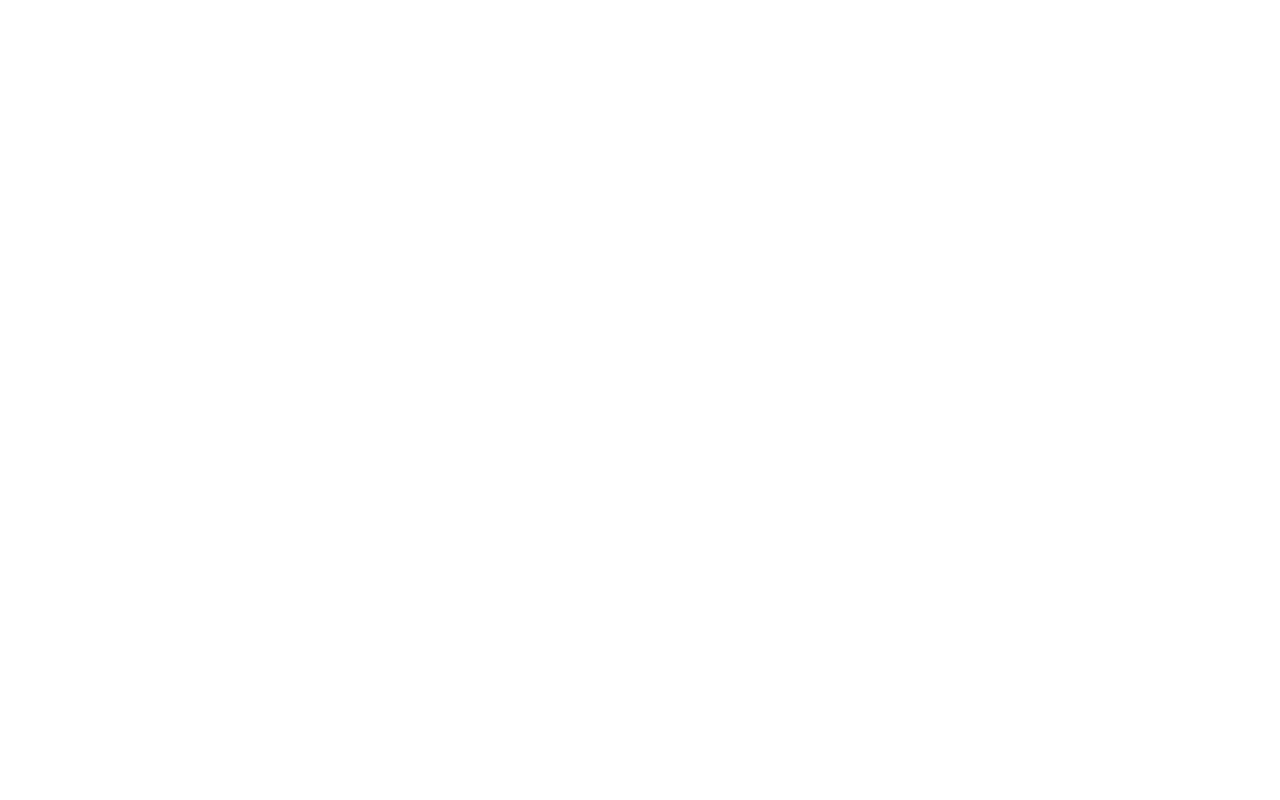
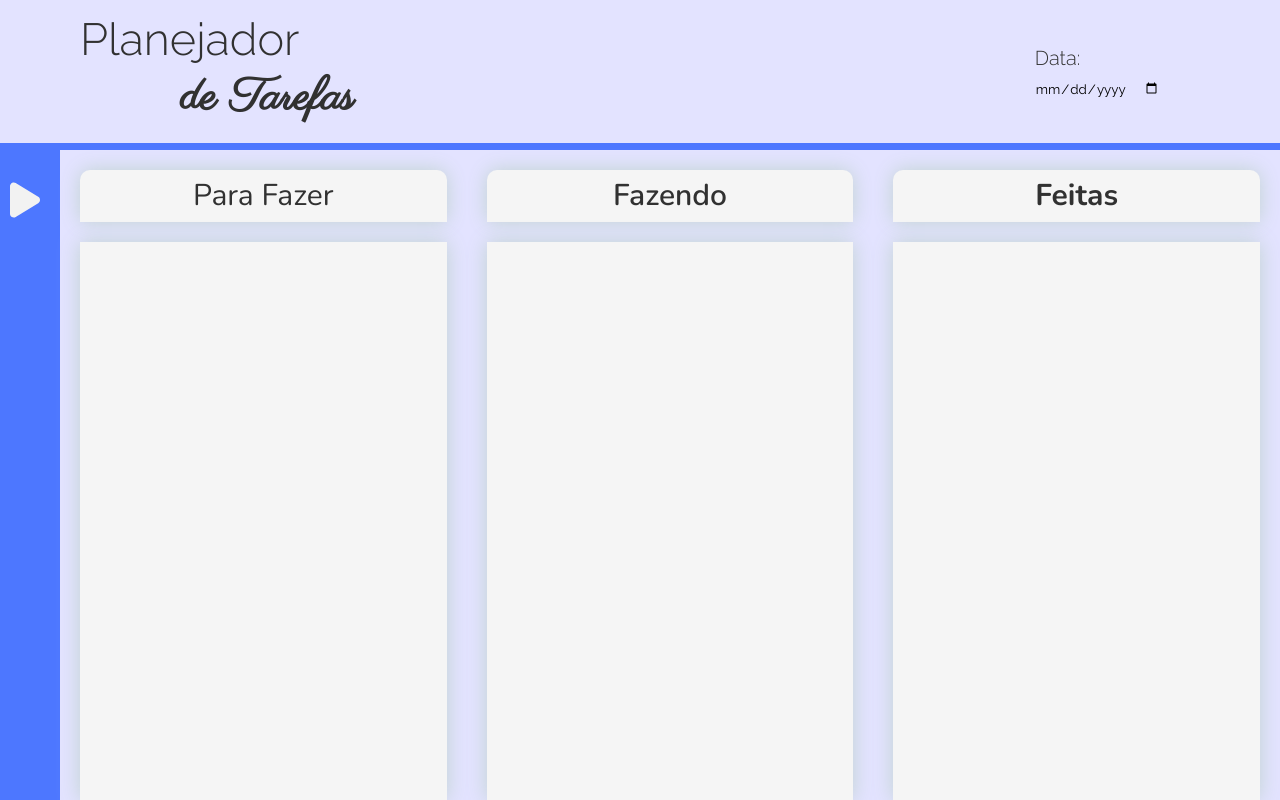
Before and after one commit to DanielFirme/planner, a plain HTML site: page public/index.html in a window 1280 px wide. Drawn offline with nearby package versions, Linux system fonts and the light colour scheme.

Commit message:
inicial project version

```diff
--- a/public/assets/css/style.css
+++ b/public/assets/css/style.css
@@ -0,0 +1,105 @@
+* {
+    margin: 0;
+    padding: 0;
+    box-sizing: border-box;
+}
+
+:root {
+    --header-height: 150px;
+}
+
+header {
+    display: flex;
+    justify-content: space-between;
+    padding: 10px 80px;
+    background-color: rgb(227, 227, 255);
+    border-bottom: 7px solid rgb(77, 119, 255);
+    align-items: center;
+    height: var(--header-height);
+
+}
+
+.logo--1 {
+    font-family: 'Raleway', sans-serif;
+    font-weight: 300;
+    font-size: 45px;
+    color: #313131;
+}
+
+.logo--2 {
+    font-family: 'Parisienne', cursive;
+    font-weight: 600;
+    font-size: 45px;
+    padding-left: 100px;
+    line-height: 65px;
+    color: #313131;
+}
+
+header h2 {
+    font-family: 'Raleway', sans-serif;
+    font-weight: 300;
+    font-size: 20px;
+    color: #313131;
+}
+
+.date input {
+    border: none;
+    background-color: transparent;
+    font-family: 'Raleway', sans-serif;
+    margin-right: 40px;
+    margin-top: 10px;
+}
+
+.container {
+    display: flex;
+    background-color: rgb(227, 227, 255);
+    height: calc(100vh - var(--header-height));
+
+}
+
+aside {
+    background-color: rgb(77, 119, 255);
+}
+
+.menu--button {
+    margin-top: 30px;
+    margin-right: 20px;
+    margin-left: 10px;
+    height: 40px;
+    width: auto;
+    fill: #f2f2f2;
+}
+
+main {
+    display: grid;
+    grid-template-columns: repeat(3, 1fr);
+    width: 100%;
+}
+
+.task--box {
+    display: flex;
+    flex-direction: column;
+    color: #313131;
+}
+
+.task--box--title {
+    font-family: 'Nunito', sans-serif;
+    font-size: 30px;
+    background-color: #f5f5f5;
+    margin: 20px 20px;
+    height: 60px;
+    border-top-left-radius: 10px;
+    border-top-right-radius: 10px;
+    display: flex;
+    align-items: center;
+    justify-content: center;
+    box-shadow: 0px 0px 20px #c0d3d0;
+
+}
+
+.task--box--area {
+    background-color: #f5f5f5;
+    height: 100%;
+    margin: 0 20px;
+    box-shadow: 0px 0px 20px #c0d3d0;
+}
--- a/public/index.html
+++ b/public/index.html
@@ -4,10 +4,65 @@
     <meta charset="UTF-8">
     <meta http-equiv="X-UA-Compatible" content="IE=edge">
     <meta name="viewport" content="width=device-width, initial-scale=1.0">
-    <title>Planner</title>
+    <title>Planejador de Tarefas</title>
     <link rel="stylesheet" href="assets/css/style.css">
+    <link rel="preconnect" href="https://fonts.googleapis.com">
+    <link rel="preconnect" href="https://fonts.gstatic.com" crossorigin>
+    <link href="https://fonts.googleapis.com/css2?family=Raleway:wght@100;200;300;400;500;600;700;800;900&display=swap" rel="stylesheet">
+    <link rel="preconnect" href="https://fonts.googleapis.com">
+    <link rel="preconnect" href="https://fonts.gstatic.com" crossorigin>
+    <link href="https://fonts.googleapis.com/css2?family=Alex+Brush&display=swap" rel="stylesheet">
+    <link rel="preconnect" href="https://fonts.googleapis.com">
+    <link rel="preconnect" href="https://fonts.gstatic.com" crossorigin>
+    <link href="https://fonts.googleapis.com/css2?family=Parisienne&display=swap" rel="stylesheet">
+    <link rel="preconnect" href="https://fonts.googleapis.com">
+    <link rel="preconnect" href="https://fonts.gstatic.com" crossorigin>
+    <link href="https://fonts.googleapis.com/css2?family=Nunito:wght@200;300;400;500;600;700&display=swap" rel="stylesheet">
 </head>
 <body>
+    <header>
+        <div class="logo">
+            <h1>
+                <span class="logo--1">Planejador</span><br>
+                <span class="logo--2">de Tarefas</span>
+            </h1>
+        </div>
+        <div class="date">
+            <h2>Data:</h2>
+            <input class="date" type="date"/>
+    </header>
+    <div class="container">
+        <aside id="menu">
+            <div class="menu-closed">
+                <svg class="menu--button" xmlns="http://www.w3.org/2000/svg" viewBox="0 0 384 512"><!--! Font Awesome Pro 6.2.0 by @fontawesome - https://fontawesome.com License - https://fontawesome.com/license (Commercial License) Copyright 2022 Fonticons, Inc. --><path d="M73 39c-14.8-9.1-33.4-9.4-48.5-.9S0 62.6 0 80V432c0 17.4 9.4 33.4 24.5 41.9s33.7 8.1 48.5-.9L361 297c14.3-8.7 23-24.2 23-41s-8.7-32.2-23-41L73 39z"/></svg>
+            </div>
+            <div class="menu--opened">
+
+            </div>
+        </aside>
+        <main id="tasks--box">
+            <div class="task--box">
+                <div class="task--box--title" style="font-weight: 300;">Para Fazer</div>
+                <div class="task--box--area"></div>
+            </div>
+            <div class="task--box">
+                <div class="task--box--title" style="font-weight: 600;">Fazendo</div>
+                <div class="task--box--area"></div>
+            </div>
+            <div class="task--box">
+                <div class="task--box--title" style="font-weight: 1000;">Feitas</div>
+                <div class="task--box--area"></div>
+            </div>
+        </main>
+    </div>
+
+
+
+
+
+
+
+
     <script src="assets/js/script.js"></script>
 </body>
 </html>
```
Also changed, not shown: public/assets/images/caret-down-solid.svg (added), public/assets/images/play-solid.svg (added).
